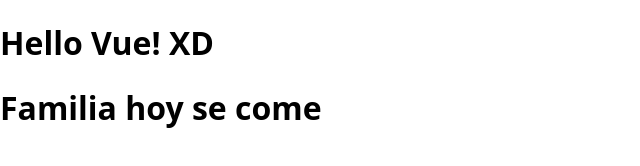
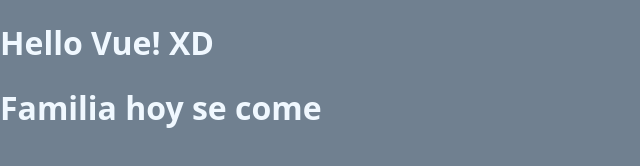
Before and after one commit to Alberto-Arias-x64/Vue_Js, a plain HTML site: page index.html in a window 1280 px wide. Shown: the whole page, without its empty margins (0-640 px from the left). Drawn offline with nearby package versions, Linux system fonts and the light colour scheme.

Commit message:
last update :C

```diff
--- a/index.html
+++ b/index.html
@@ -10,6 +10,6 @@
 <body>
     <div id="app"></div>
     <script src="https://unpkg.com/vue@3"></script>
-    <script src="./main.js"></script>
+    <script src="./main.js" type="module"></script>
 </body>
 </html>
--- a/styles.css
+++ b/styles.css
@@ -1,9 +1,16 @@
 :root{
-
+    --principal_color: #efefef;
 }
 body{
+    height: 100vh;
+    width: 100vw;
+
     margin: 0;
     padding: 0;
 
+    box-sizing: border-box;
     font-family: system-ui, -apple-system, BlinkMacSystemFont, 'Segoe UI', Roboto, Oxygen, Ubuntu, Cantarell, 'Open Sans', 'Helvetica Neue', sans-serif;
+
+    color: aliceblue;
+    background-color: slategrey;
 }
```
Also changed, not shown: main.js (line endings or trailing spaces).
